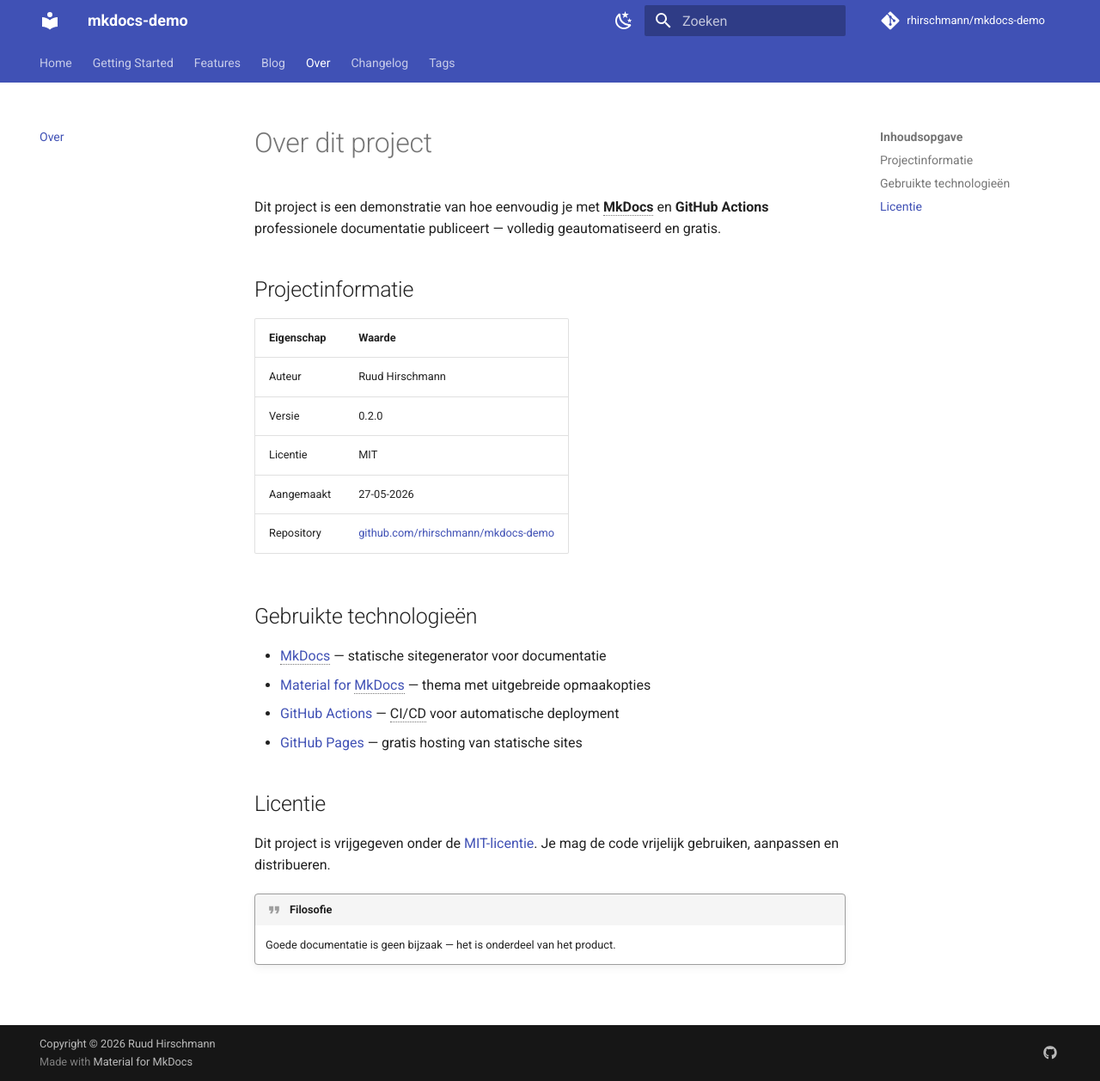
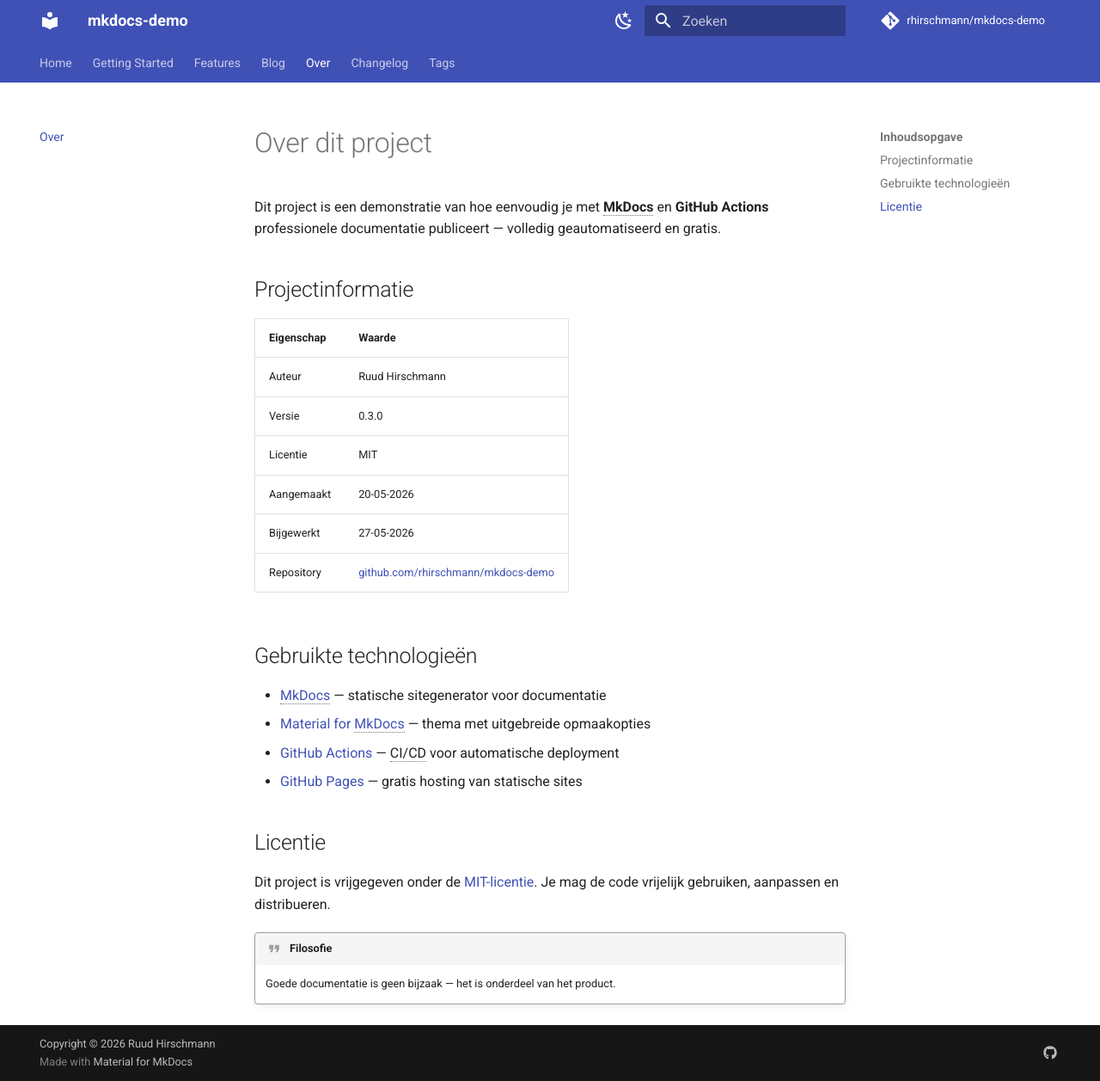
Before and after one commit to rhirschmann/mkdocs-demo, an MkDocs documentation site: the page built from docs/about/index.md, in a window 1280 px wide and 1257 px high. Shown: the whole window at 86% size. Built offline with MkDocs 1.6.1 and Material for MkDocs 9.7.7, drawn with Linux system fonts in a browser that asks for light colours; comment, search, counter and statistics services are not loaded.

Commit message:
fix: voeg bijgewerkt datum toe aan metadata tabel in README.md en index.md

```diff
--- a/docs/about/index.md
+++ b/docs/about/index.md
@@ -8,9 +8,10 @@
 | Eigenschap | Waarde                                                                          |
 |------------|---------------------------------------------------------------------------------|
 | Auteur     | Ruud Hirschmann                                                                 |
-| Versie     | 0.2.0                                                                           |
+| Versie     | 0.3.0                                                                           |
 | Licentie   | MIT                                                                             |
-| Aangemaakt | 27-05-2026                                                                      |
+| Aangemaakt | 20-05-2026                                                                      |
+| Bijgewerkt | 27-05-2026                                                                      |
 | Repository | [github.com/rhirschmann/mkdocs-demo](https://github.com/rhirschmann/mkdocs-demo) |
 
 ## Gebruikte technologieën
```
Also changed, not shown: README.md (+7 -6 lines).
